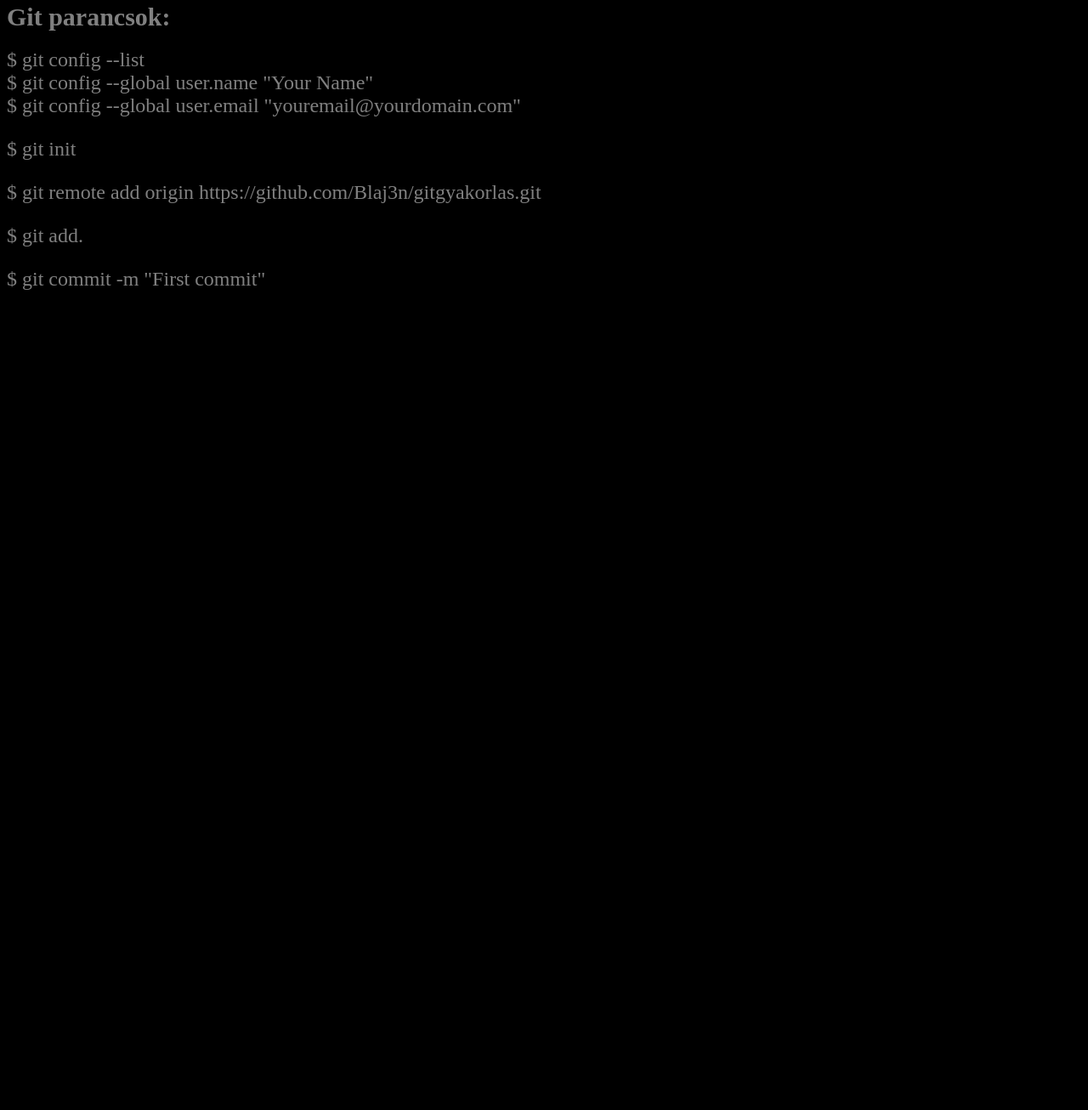
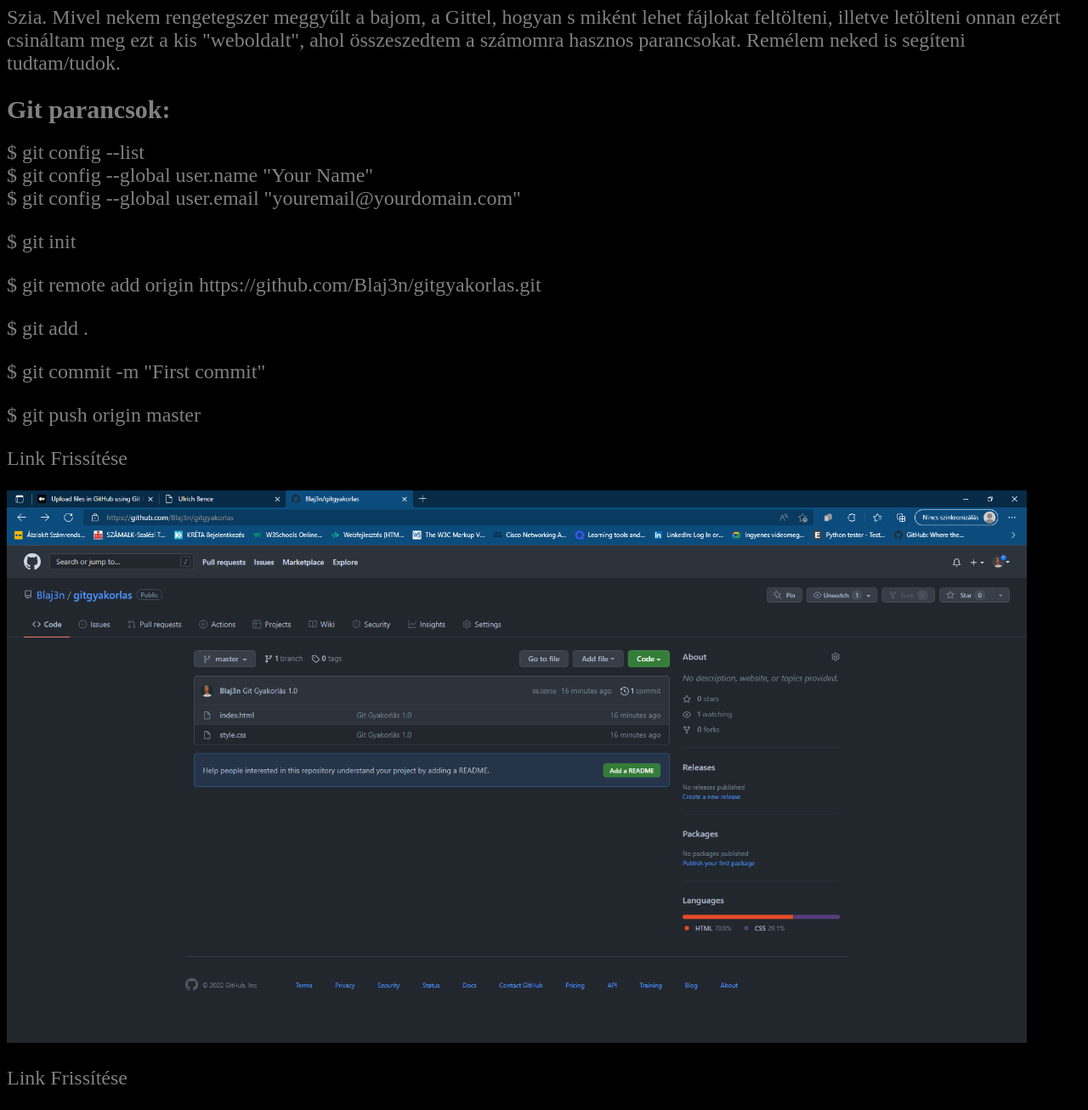
Before and after one commit to Blaj3n/2022_03_21-GitGyakorlas, a plain HTML site: page index.html in a window 1280 px wide. Shown: the part 71-1377 px from the top of the page at 85% size. Before the commit the page ends 800 px from the top, so only its background shows below. Drawn offline with Linux system fonts and the light colour scheme.

Commit message:
kép beillesztés

```diff
--- a/index.html
+++ b/index.html
@@ -1,35 +1,35 @@
 <!DOCTYPE html>
 <html lang="en">
   <head>
-    <meta charset="UTF-8">
-    <meta http-equiv="X-UA-Compatible" content="IE=edge">
-    <meta name="viewport" content="width=device-width, initial-scale=1.0">
+    <meta charset="UTF-8" />
+    <meta http-equiv="X-UA-Compatible" content="IE=edge" />
+    <meta name="viewport" content="width=device-width, initial-scale=1.0" />
     <title>Ulrich Bence</title>
-    <link rel="stylesheet" href="style.css">
+    <link rel="stylesheet" href="style.css" />
   </head>
   <body>
     <h1>Git Gyakorlás</h1>
+    <p class="p2">
+      Szia. Mivel nekem rengetegszer meggyűlt a bajom, a Gittel, hogyan s miként
+      lehet fájlokat feltölteni, illetve letölteni onnan ezért csináltam meg ezt
+      a kis "weboldalt", ahol összeszedtem a számomra hasznos parancsokat.
+      Remélem neked is segíteni tudtam/tudok.
+    </p>
     <h1>Git parancsok:</h1>
-    <p class="p1">
-        $ git config --list
-    </p>
-    <p class="p1">
-        $ git config --global user.name "Your Name"
-    </p>
+    <p class="p1">$ git config --list</p>
+    <p class="p1">$ git config --global user.name "Your Name"</p>
     <p class="p1">
       $ git config --global user.email "youremail@yourdomain.com"
     </p>
-    <p class="p2">
-        $ git init
-    </p>
+    <p class="p2">$ git init</p>
     <p class="p3">
       $ git remote add origin https://github.com/Blaj3n/gitgyakorlas.git
     </p>
-    <p class="p4">
-        $ git add.
-    </p>
-    <p class="p5">
-        $ git commit -m "First commit"
-    </p>
+    <p class="p4">$ git add .</p>
+    <p class="p5">$ git commit -m "First commit"</p>
+    <p class="p6">$ git push origin master</p>
+    <p class="p7">Link Frissítése</p>
+    <img src="kepek/github1.png">
+    <p class="p7">Link Frissítése</p>
   </body>
 </html>
--- a/style.css
+++ b/style.css
@@ -1,6 +1,10 @@
 body {
     background-color: black;
     color: grey;
+}
+.h1 {
+    color: red;
+    background-color: purple;
 }
 h1 {
     background-color: black;
@@ -27,3 +31,14 @@
     font-size: 24px;
     margin: 10;
 }
+.p6 {
+    font-size: 24px;
+    margin: 10;
+}
+.p7 {
+    font-size: 24px;
+    margin: 10;
+}
+img {
+    width: 1200px;
+}
```
Also changed, not shown: kepek/github1.png (added). Lines whose indentation alone changed are shown as unchanged.
